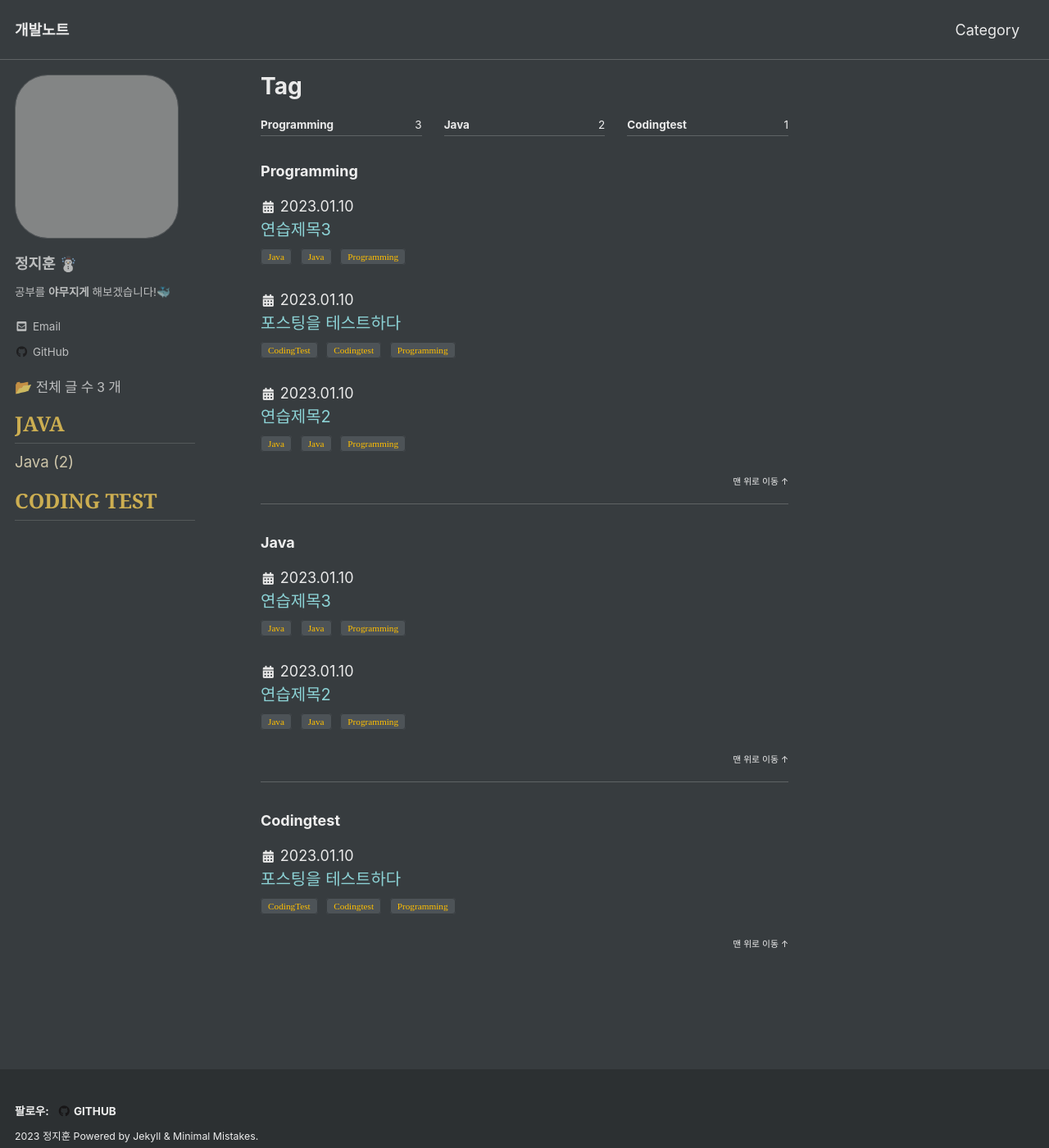
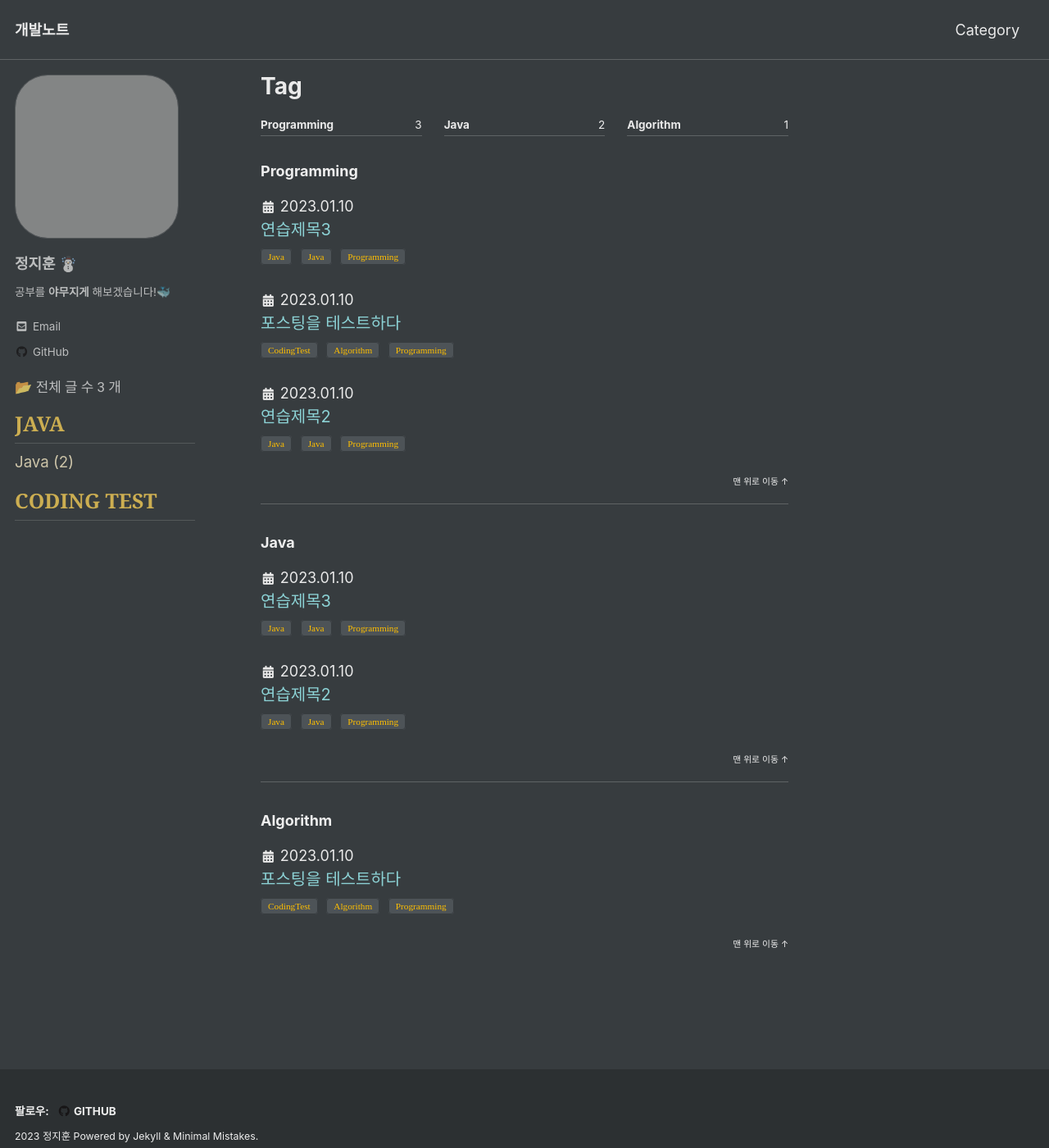
Before and after one commit to Jeongjjuna/jeongjjuna.github.io, a Jekyll site: the page built from _pages/tags-archive.md, in a window 1280 px wide and 1400 px high. Shown: the whole window at 82% size. Built offline with Jekyll 4.4.1, drawn with Linux system fonts in a browser that asks for light colours; cached includes are drawn as plain includes; some web fonts are replaced; grey boxes are pictures that could not be loaded.

Commit message:
Update: 포스팅 테스트

```diff
--- a/_posts/CodingTest/2023-01-10-coding.md
+++ b/_posts/CodingTest/2023-01-10-coding.md
@@ -4,7 +4,7 @@ title:  "포스팅을 테스트하다"
 
 categories: CodingTest
 tags:
-  - [Programming, Codingtest]
+  - [Programming, Algorithm]
 
 date: 2023-01-10
 last_modified_at: 2023-01-11
```
